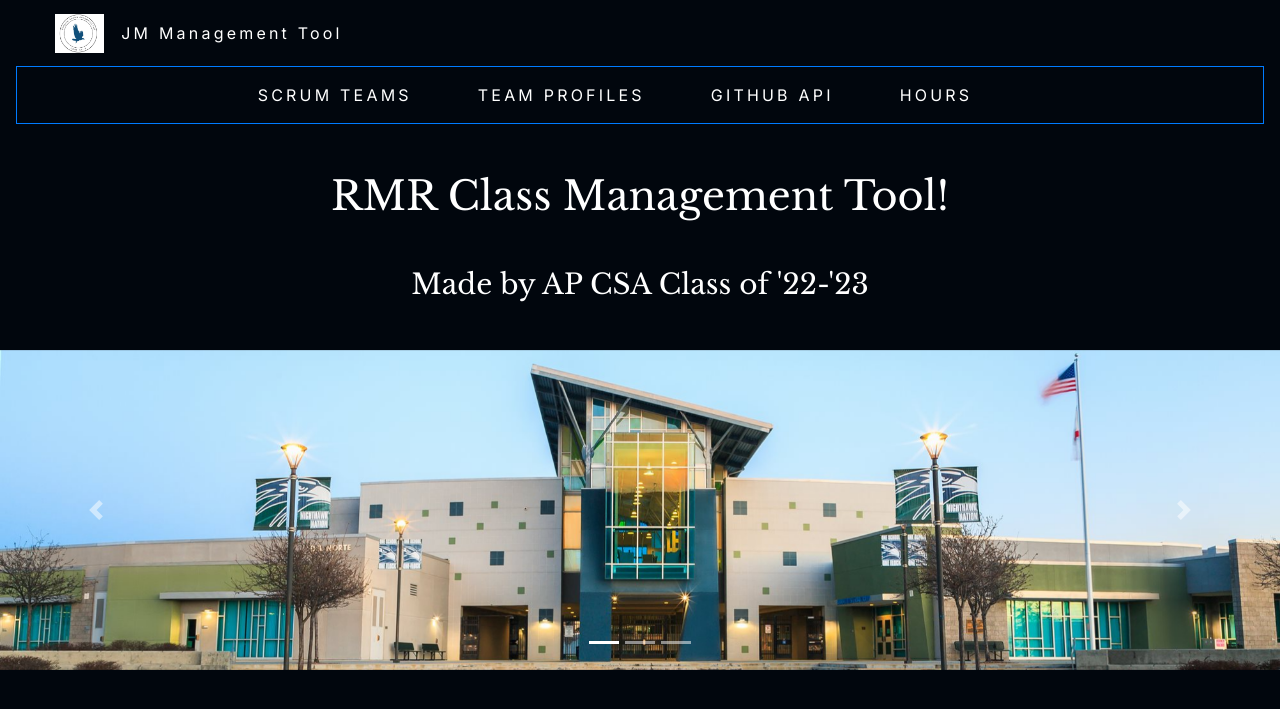
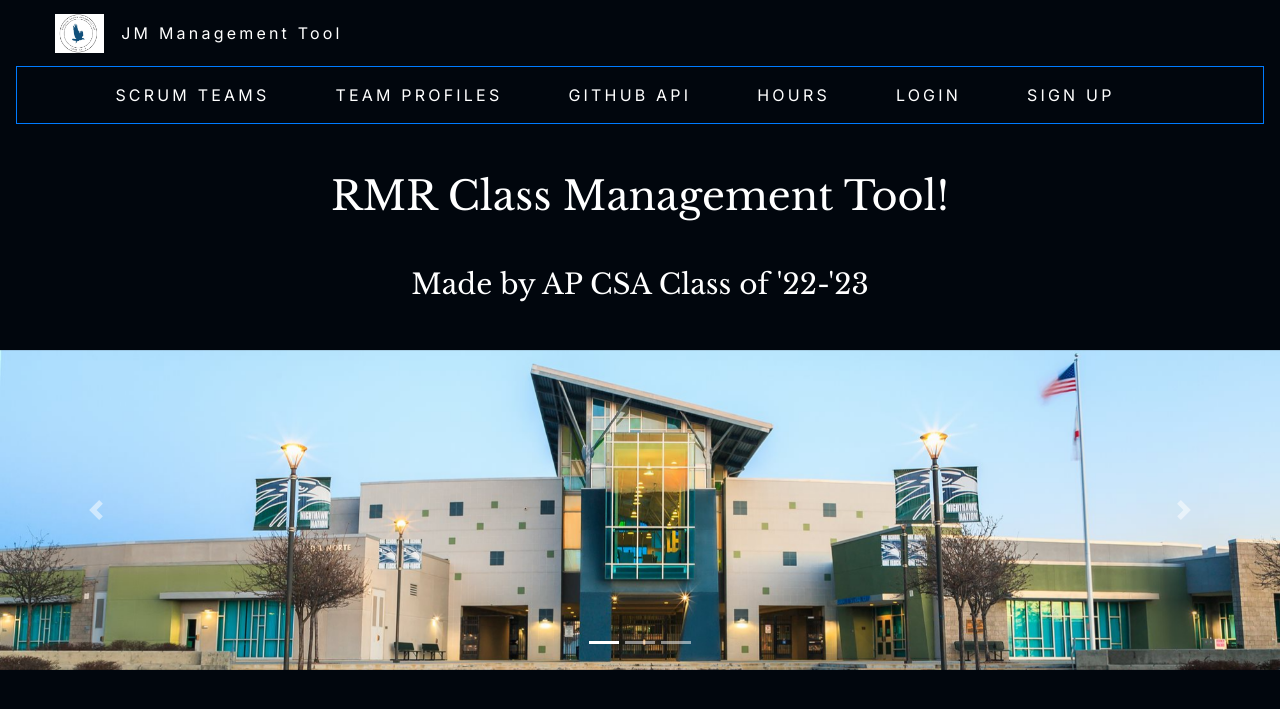
Before and after one commit to saumyapalk23/codingprojfontend, a Jekyll site: the page built from index.md, in a window 1280 px wide. Shown: the top 709 px of the page. Built offline with Jekyll 4.4.1, drawn with Linux system fonts in a browser that asks for light colours; our own code applies the rules of GitHub Pages for plain Markdown files; the repository's description, which GitHub fills in, is left out.

Commit message:
signup/logni

```diff
--- a/_includes/nav.html
+++ b/_includes/nav.html
@@ -46,6 +46,13 @@
         <li class="nav-item" style="margin-right: 50px;">
           <a class="nav-link text-white fs-6" href="{{ site.baseurl }}/loggingHours">HOURS</a>
         </li>
+        <li class="nav-item" style="margin-right: 50px;">
+          <a class="nav-link text-white fs-6" href="{{ site.baseurl }}/login">LOGIN</a>
+        </li>
+        <li class="nav-item" style="margin-right: 50px;">
+          <a class="nav-link text-white fs-6" href="{{ site.baseurl }}/signup">SIGN UP</a>
+        </li>
+
       </ul>
 
 
@@ -109,9 +116,7 @@
       else{ // cannot access protected page /hello
         console.log("Not logged in");
         // login button
-        state.innerHTML = '<a class="btn btn-primary" href="{{ site.baseurl }}/login">LOG IN</a>'
-        //  + '   ' +
-        //                   '<a class="btn btn-primary" href="{{ site.baseurl }}/signup">SIGN UP</a>';
+        state.innerHTML = '<a class="btn btn-primary" href="{{ site.baseurl }}/login">LOG IN</a>'+ '   ' + '<a class="btn btn-primary" href="{{ site.baseurl }}/signup">SIGN UP</a>';
       }
     })
   }
```
